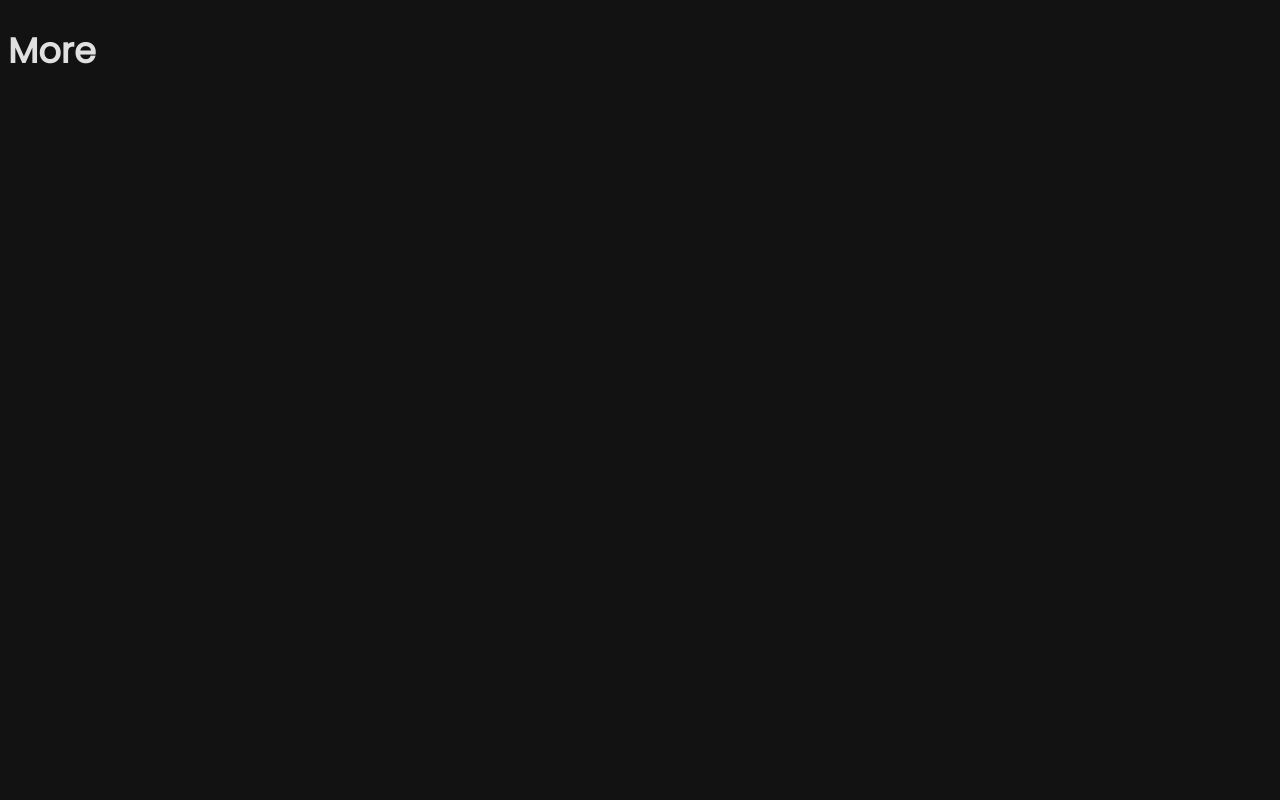
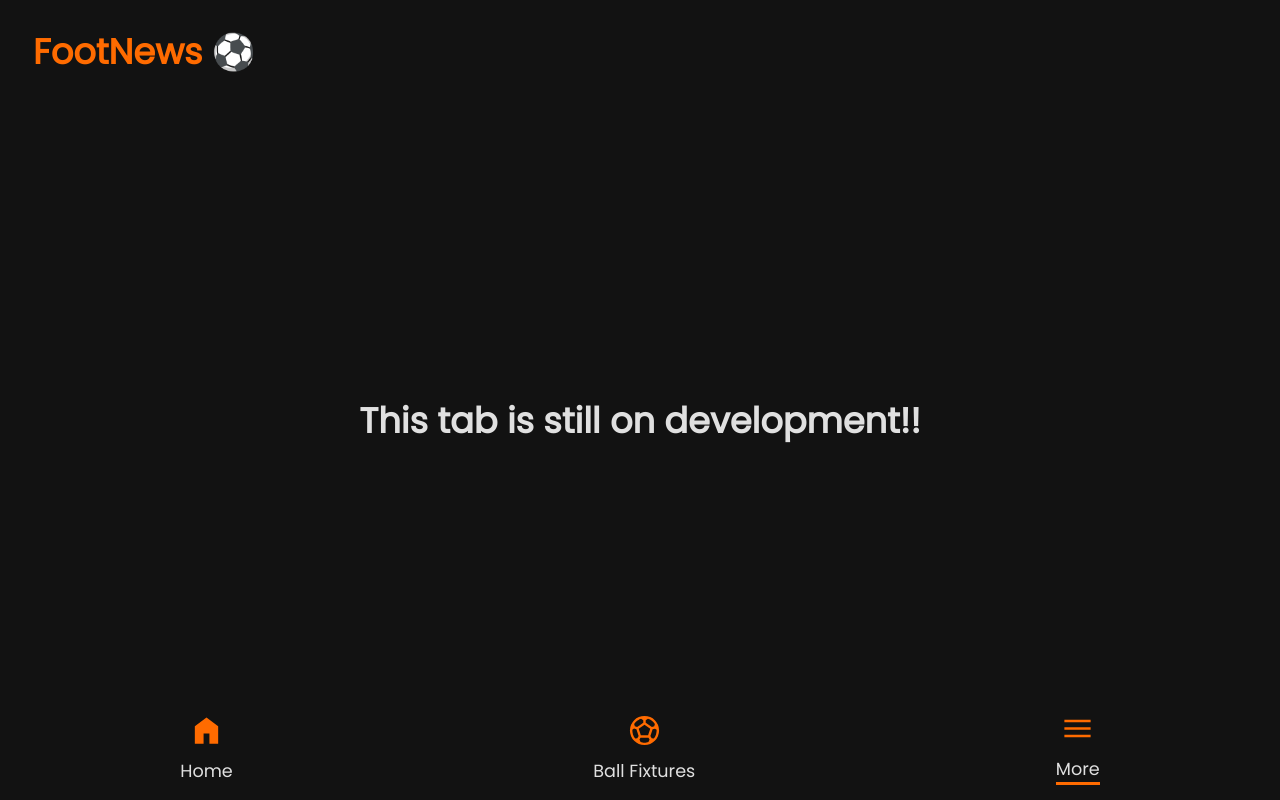
Before and after one commit to isaacszn/foot-news, a React (Vite) app: page /more in a window 1280 px wide. Built offline with nearby package versions, Linux system fonts and the light colour scheme.

Commit message:
did some quick changes

```diff
--- a/src/components/BottomNav/BottomNav.jsx
+++ b/src/components/BottomNav/BottomNav.jsx
@@ -11,11 +11,11 @@ const BottomNav = () => {
           <img src={home} alt="Home" width="35px" height="35px" />
           <span>Home</span>
         </NavLink>
-        <NavLink to="/fixtures" className={styles.container_item}>
+        <NavLink to="/fixtures" className={({ isActive }) => (isActive ? styles.nav_active : styles.container_item)}>
           <img src={fixtures} alt="Fixtures" width="35px" height="35px" />
           <span>Ball Fixtures</span>
         </NavLink>
-        <NavLink to="/more" className={styles.container_item}>
+        <NavLink to="/more" className={({ isActive }) => (isActive ? styles.nav_active : styles.container_item)}>
           <img src={more} alt="More" width="35px" height="35px" />
           <span>More</span>
         </NavLink>
--- /dev/null
+++ b/src/components/FixtureResults/FixtureResults.jsx
@@ -0,0 +1,15 @@
+import styles from './FixtureResults.module.css'
+
+const FixtureResults = () => {
+    const loading = true;
+    const data = false;
+
+    return (
+        <div className={styles.container}>
+            <h1>Fixtures</h1>
+            {loading && !data ? <span className={styles.loader}>Loading...</span> : <span>Data</span>}
+        </div>
+    )
+}
+
+export default FixtureResults
--- /dev/null
+++ b/src/components/FixtureResults/FixtureResults.module.css
@@ -0,0 +1,15 @@
+.container {
+    margin: 30px auto;
+}
+
+.container h1 {
+    text-align: center;
+}
+
+.loader {
+    text-align: center;
+    margin: 80px auto;
+    display: flex;
+    justify-content: center;
+    align-items: center;
+}
--- a/src/components/Header/Header.jsx
+++ b/src/components/Header/Header.jsx
@@ -1,10 +1,10 @@
 import styles from './Header.module.css'
 
-const Header = () => {
+const Header = (props) => {
     return (
         <div className={styles.container}>
             <h1><a href="https://footnewsapp.vercel.app">FootNews ⚽</a></h1>
-            <h2>Welcome, dear! 👋</h2>
+            <h2>{props.greeting}</h2>
         </div>
     )
 }
--- /dev/null
+++ b/src/components/MoreTabs/MoreTabs.jsx
@@ -0,0 +1,9 @@
+import styles from './MoreTabs.module.css'
+
+const MoreTabs = () => {
+    return (
+        <h1 className={styles.container}>This tab is still on development!! {/* Thank you emoji*/}</h1>
+    )
+}
+
+export default MoreTabs
--- /dev/null
+++ b/src/components/MoreTabs/MoreTabs.module.css
@@ -0,0 +1,6 @@
+.container {
+    display: flex;
+    justify-content: center;
+    align-items: center;
+    margin-top: 25%;
+}
--- a/src/pages/Fixtures/Fixtures.jsx
+++ b/src/pages/Fixtures/Fixtures.jsx
@@ -1,13 +1,14 @@
 import Header from '../../components/Header/Header'
 import BottomNav from '../../components/BottomNav/BottomNav'
 import Leagues from '../../components/Leagues/Leagues'
+import FixtureResults from '../../components/FixtureResults/FixtureResults'
 
 const Fixtures = () => {
     return (
         <>
          <Header />
          <Leagues />
-         <h1>Fixtures</h1>
+         <FixtureResults />
          <BottomNav />
         </>
     )
--- a/src/pages/Home/Home.jsx
+++ b/src/pages/Home/Home.jsx
@@ -7,7 +7,7 @@ const Home = () => {
     return (
         <>
          <div>
-            <Header />
+            <Header greeting="Welcome, dear! 👋" />
             <Leagues />
             <News />
             <BottomNav />
--- a/src/pages/More/More.jsx
+++ b/src/pages/More/More.jsx
@@ -1,7 +1,13 @@
+import Header from '../../components/Header/Header'
+import BottomNav from '../../components/BottomNav/BottomNav'
+import MoreTabs from '../../components/MoreTabs/MoreTabs'
+
 const More = () => {
     return (
         <>
-         <h1>More</h1>
+         <Header />
+         <MoreTabs />
+         <BottomNav />
         </>
     )
 }
```
